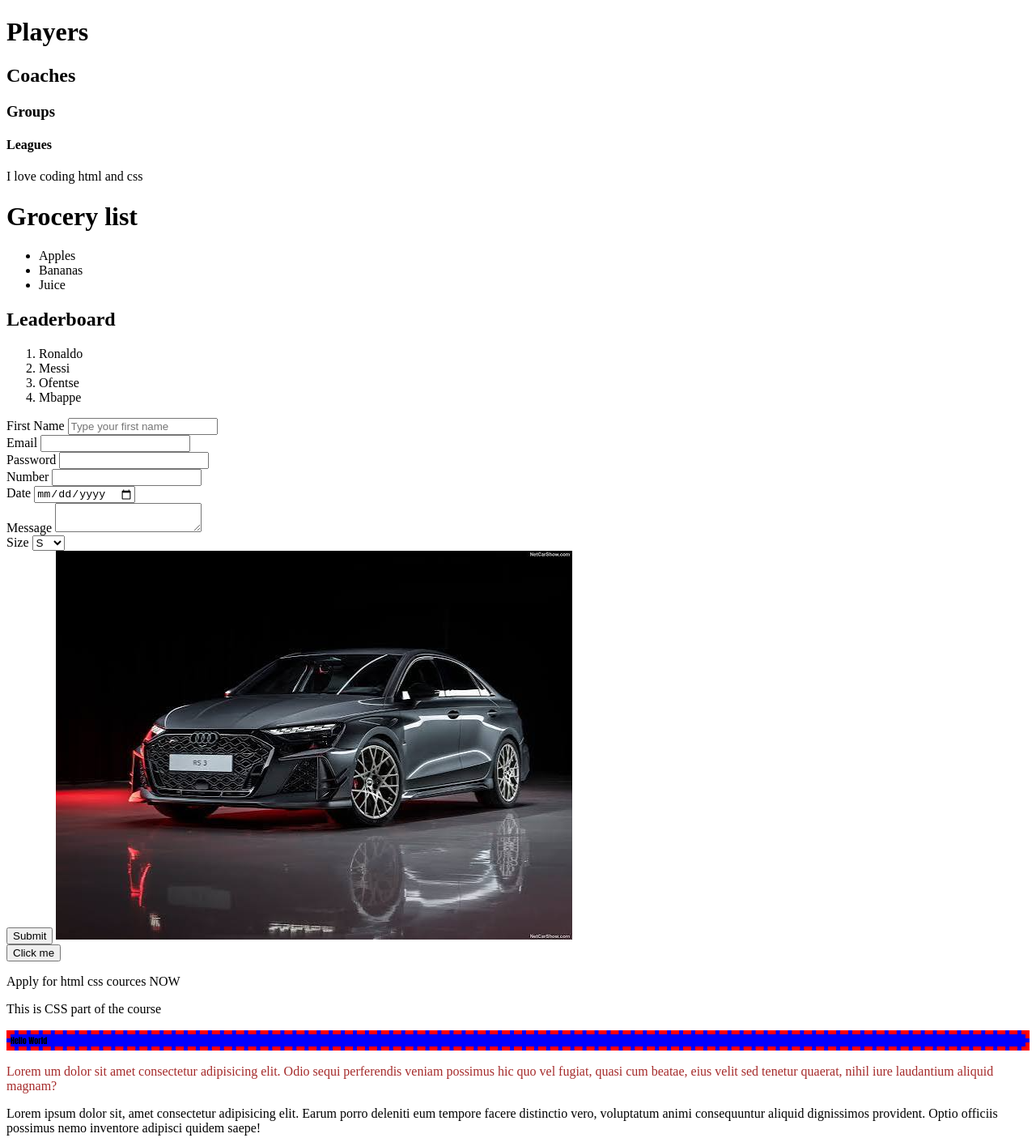
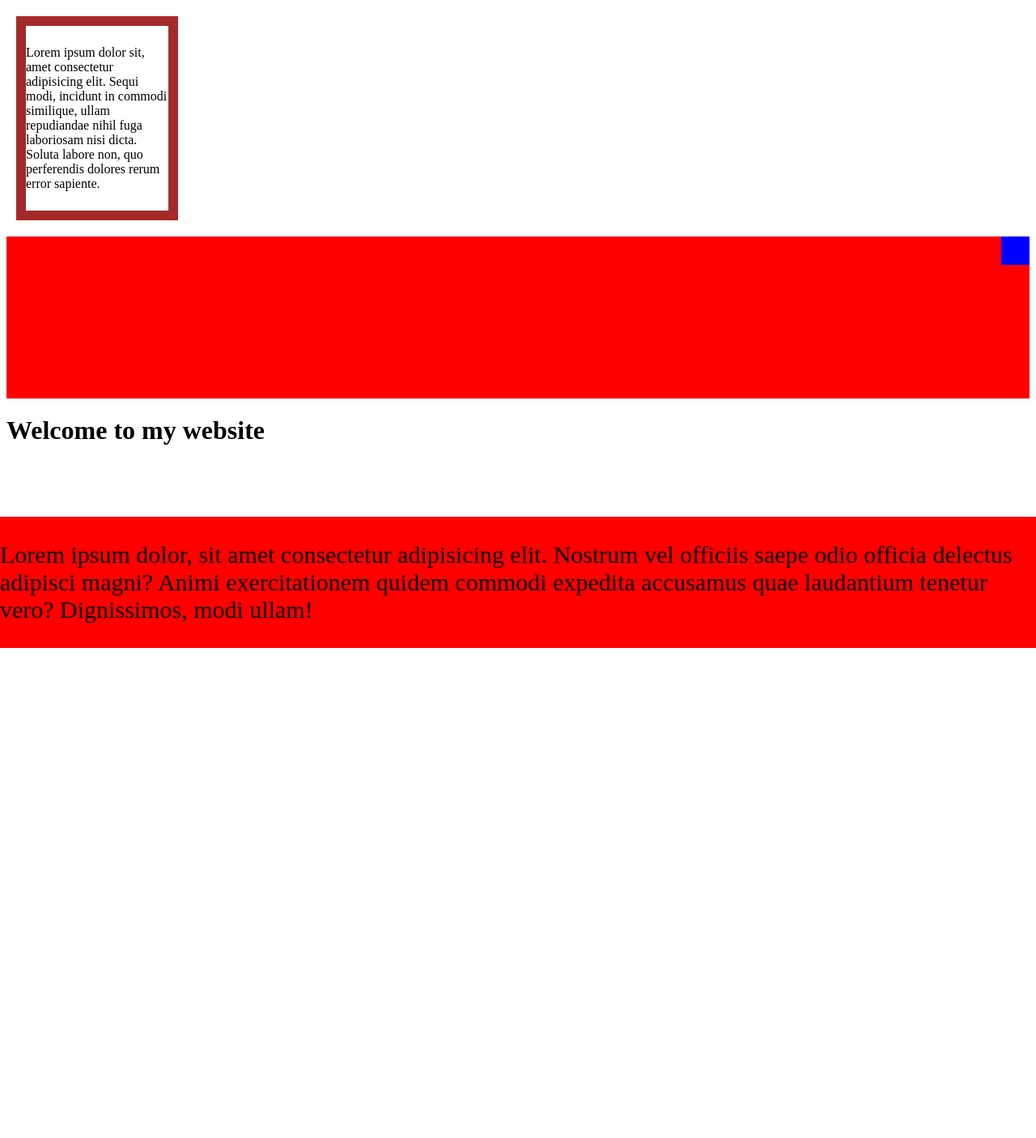
Before and after one commit to ofentseseabelo507-creator/htmlcss, a plain HTML site: page index.html in a window 1280 px wide. Shown: the whole page at 81% size. Drawn offline with Linux system fonts and the light colour scheme.

Commit message:
completed css basics

```diff
--- a/index.html
+++ b/index.html
@@ -4,103 +4,24 @@
     <meta charset="UTF-8">
     <meta name="viewport" content="width=device-width, initial-scale=1.0">
     <title>HTML CSS Course</title>
-    <link rel="stylesheet" href="styles.css">
+    <link rel="stylesheet" href="styles.css"
+</head>
 
-</head>
 <body>
-   <!--Headings-->
-   <h1>Players</h1>
-   <h2>Coaches</h2>
-   <h3>Groups</h3>
-   <h4>Leagues</h4>
-   <!--Paragraphs-->
-   <p>I love coding html and css</p><!--Lists-->
-<h1>Grocery list</h1>
- <ul>
-    <li>Apples</li>
-    <li>Bananas</li>
-    <li>Juice</li>
-</ul>
+    <div class="box">
+        Lorem ipsum dolor sit, amet consectetur adipisicing elit. Sequi modi, incidunt in commodi similique, ullam repudiandae nihil fuga laboriosam nisi dicta. Soluta labore non, quo perferendis dolores rerum error sapiente.
+    </div>
 
-   <h2>Leaderboard</h2>
-<ol>
-    <li>Ronaldo</li>
-    <li>Messi</li>
-    <li>Ofentse</li>
-    <li>Mbappe</li>
-</ol>
+    <div class="parent">
+        <div class="child"></div>
+    </div>
+<h1>Welcome to my website</h1>
+    <div class="title">
+        <p class="stopped">
+            Lorem ipsum dolor, sit amet consectetur adipisicing elit. Nostrum vel officiis saepe odio officia delectus adipisci magni? Animi exercitationem quidem commodi expedita accusamus quae laudantium tenetur vero? Dignissimos, modi ullam!
+        </p>
+    </div>
 
-<!--Forms-->
-<form>
-  <div>
-      <label>First Name</label>
-      <input type="text"
-      placeholder="Type your first name" />
-
-  </div>
-
-  <div>
-      <label>Email</label>
-      <input type="email" />
-
-  </div>
-
-  <div>
-      <label>Password</label>
-      <input type="password" />
-  </div>
-
-  <div>
-      <label>Number</label>
-      <input type="number" />
-  </div>
-
-  <div>
-      <label>Date</label>
-      <input type="date" />
-  </div>
-
-  <div>
-      <label>Message</label>
-      <textarea></textarea>
-  </div>
-
-  <div>
-      <label>Size</label>
-      <select>
-             <option value="S">S</option>
-             <option value="XS">XS</option>
-             <option value="M">M</option>
-             <option value="LG">LG</option>
-      </select>
-  </div>
-  <button>
-      Submit
-  </button>
-
-  <!--Images-->
-  <img src="Assets/image.png" alt="Audi RS3 Sedan image">
-
-  <!--Buttons-->
- <div>
-     <button>Click me</button>
- </div>
-
-  <!--Spans-->
-  <p>Apply for html css cources <span>NOW</span></b></p>
-  <p>This is CSS part of the course</p>
-
-  <h5>Hello World</h5>
-
-</form>
-
-<p class="paragraph-1">
-Lorem um dolor sit amet consectetur adipisicing elit. Odio sequi perferendis veniam possimus hic quo vel fugiat, quasi cum beatae, eius velit sed tenetur quaerat, nihil iure laudantium aliquid magnam?
-</p>
-
-<p class="second paragraph">
-Lorem ipsum dolor sit, amet consectetur adipisicing elit. Earum porro deleniti eum tempore facere distinctio vero, voluptatum animi consequuntur aliquid dignissimos provident. Optio officiis possimus nemo inventore adipisci quidem saepe!
-</p>
 
 </body>
 </html>
--- a/styles.css
+++ b/styles.css
@@ -1,17 +1,53 @@
-h5{
-/* color */
-background-color: blue;
-
-/* font */
-font-size:10px ;
-font-family: Impact, Haettenschweiler, 'Arial Narrow Bold', sans-serif;
-font: weight 350px;
-
-/* border */
-border:5px dashed red
+.box {
+    width: 200px;
+    border: 4px;
+    padding:24px 0;
+    box-sizing: border-box;
+    margin: 20px 12px;
+    border: 12px solid brown;
 }
 
-.paragraph-1 {
-    color: brown;
+.title {
+    background-color: red;
+    position: absolute;
+    width: 100%;
+    left: 0px;
+    bottom: 0;
+}
+
+body {
+    height: 200vh;
+}
+.parent {
+height: 200px;
+background-color:red ;
+position: sticky;
+
 
 }
+
+.child {
+    height: 35px;
+    width: 35px;
+    background-color: blue;
+    position: absolute;
+    bottom: 0;
+    top: 0;
+    right: 0;
+}
+
+
+.title {
+    font-size: 50px;
+}
+
+.stopped {
+    font-size: 30px;
+}
+
+@media (max-width=480px) {
+    .title{
+        font-size: 34px;
+    }
+
+}
```
